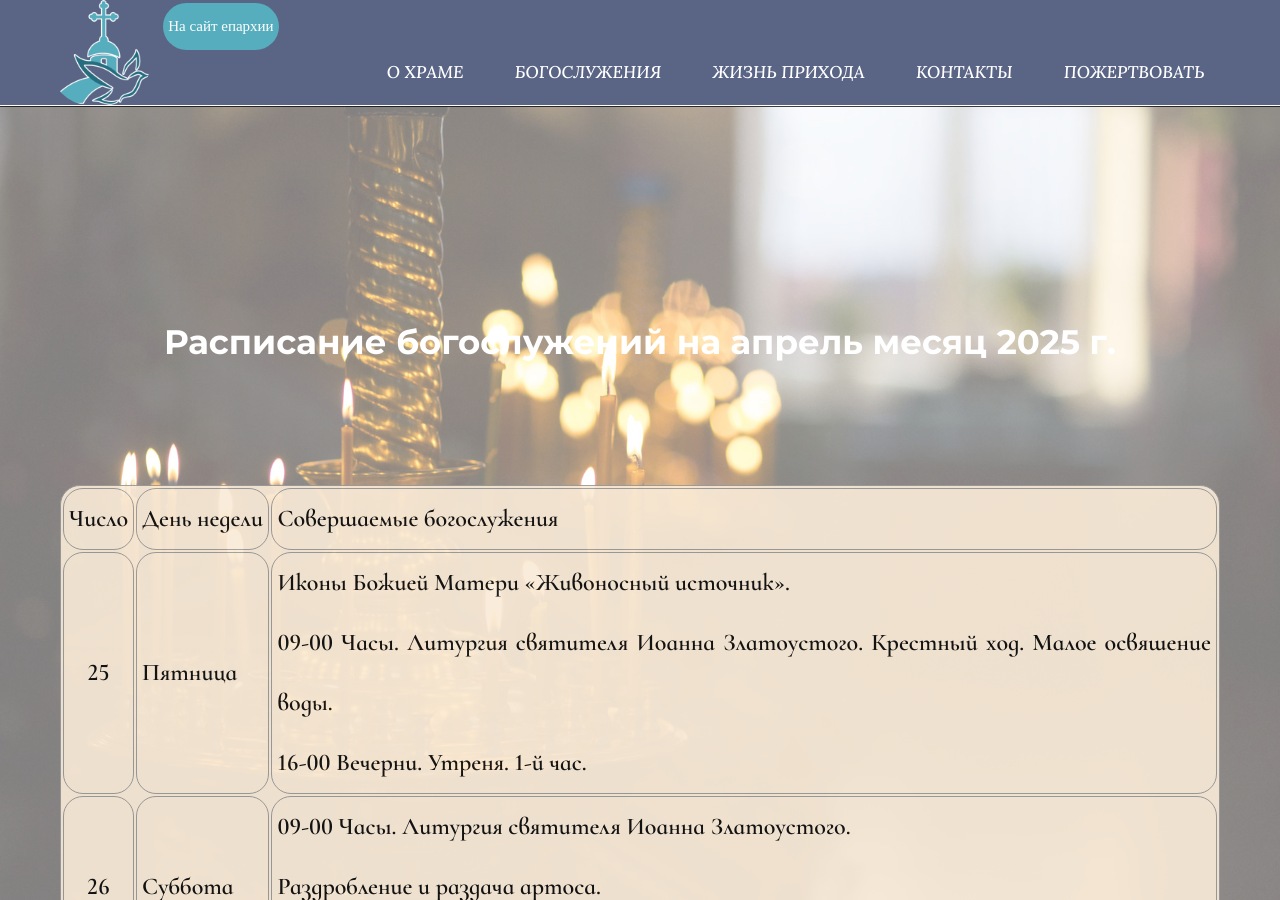
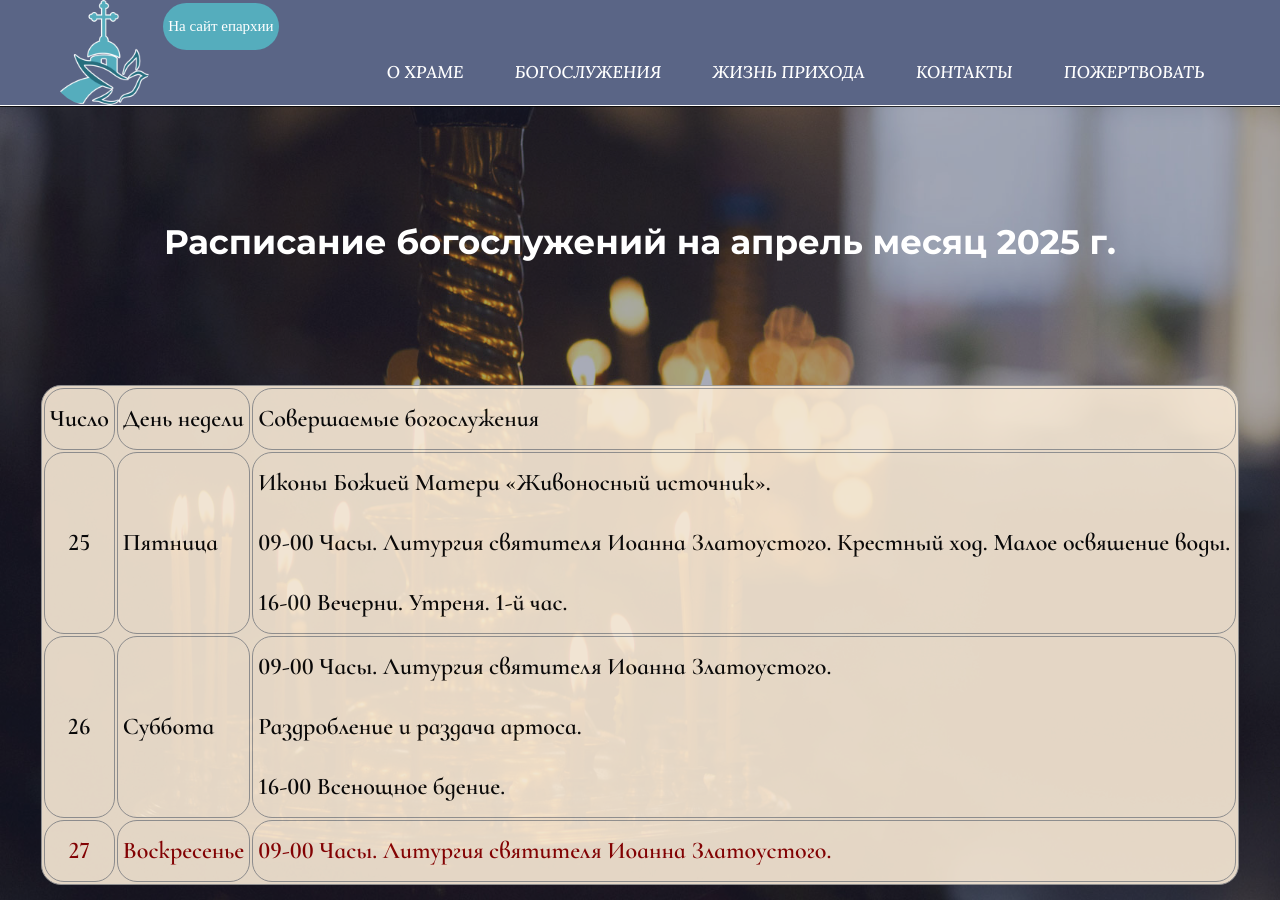
Before and after one commit to magistralfeofana/magistralfeofana.github.io, a Jekyll site: the page built from _pages/timetable.md, in a window 1280 px wide and 900 px high. Built offline with Jekyll 4.4.1, drawn with Linux system fonts in a browser that asks for light colours; nearby versions of some CDN libraries; some web fonts are replaced; library files that are not in the unit come from our copies.

Commit message:
проба

```diff
--- a/_layouts/default-pages.html
+++ b/_layouts/default-pages.html
@@ -32,9 +32,9 @@
     </header>
 
     <!-- Main content -->
-    <div class="background-site{% if page.background_class %} {{ page.background_class }}{% endif %}">
-        <div class="opacyti-body{% if page.opacity_class %} {{ page.opacity_class }}{% endif %}">
-            <div class="container-width{% if page.container_class %} {{ page.container_class }}{% endif %}">
+    <div class="{% if page.background_class %}{{ page.background_class }}{% else %}background-site{% endif %}">
+        <div class="{% if page.opacity_class %}{{ page.opacity_class }}{% else %}opacyti-body{% endif %}">
+            <div class="{% if page.container_class %}{{ page.container_class }}{% else %}container-width{% endif %}">
                 <main {% if page.main_class %}class="{{ page.main_class }}" {% endif %}>
                     {{ content }}
                 </main>
```
